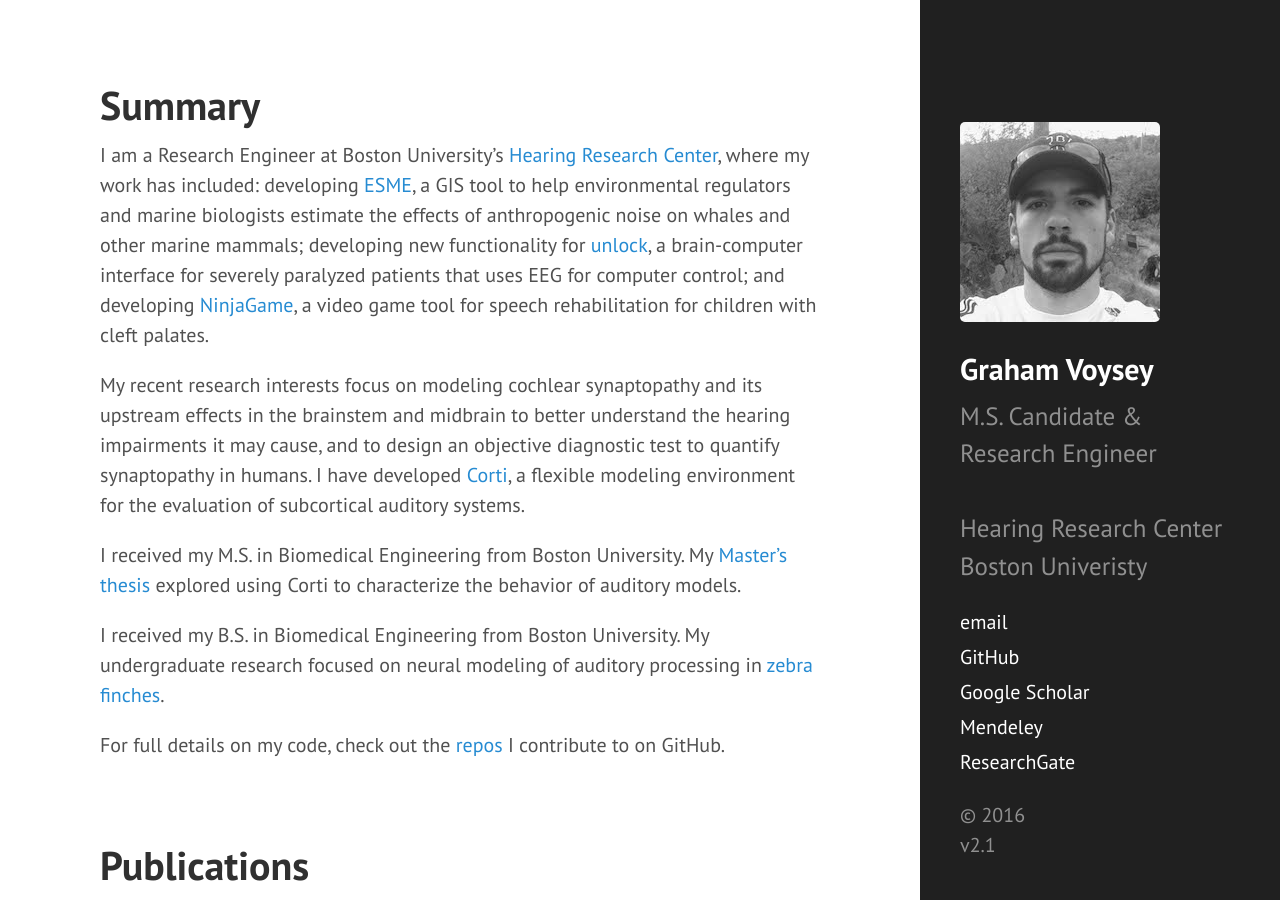
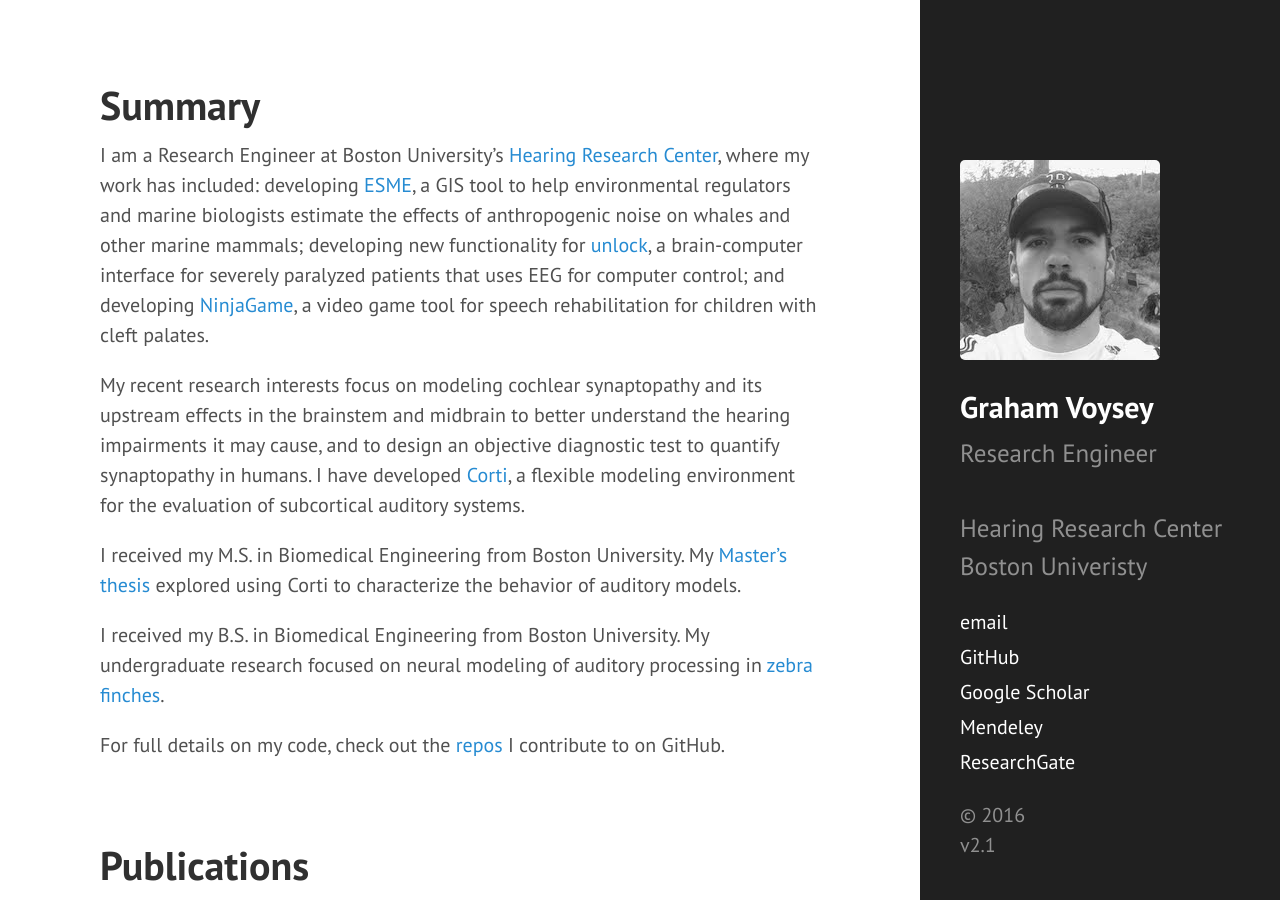
Before and after one commit to gvoysey/gvoysey.github.io, a Jekyll site: the page built from index.html, in a window 1280 px wide and 900 px high. Built offline with Jekyll 4.4.1, drawn with Linux system fonts in a browser that asks for light colours; the list of posts is cut into pages by our own code.

Commit message:
Update _config.yml

```diff
--- a/_config.yml
+++ b/_config.yml
@@ -8,7 +8,7 @@ permalink:        pretty
 # Setup
 title:            Graham Voysey
 #tagline:          ''
-description:      'M.S. Candidate & <br/> Research Engineer <br/>  <br/> Hearing Research Center <br/> Boston Univeristy'
+description:      'Research Engineer <br/>  <br/> Hearing Research Center <br/> Boston Univeristy'
 url:              http://gvoysey.github.io
 baseurl:          /
 include: .htaccess
```
